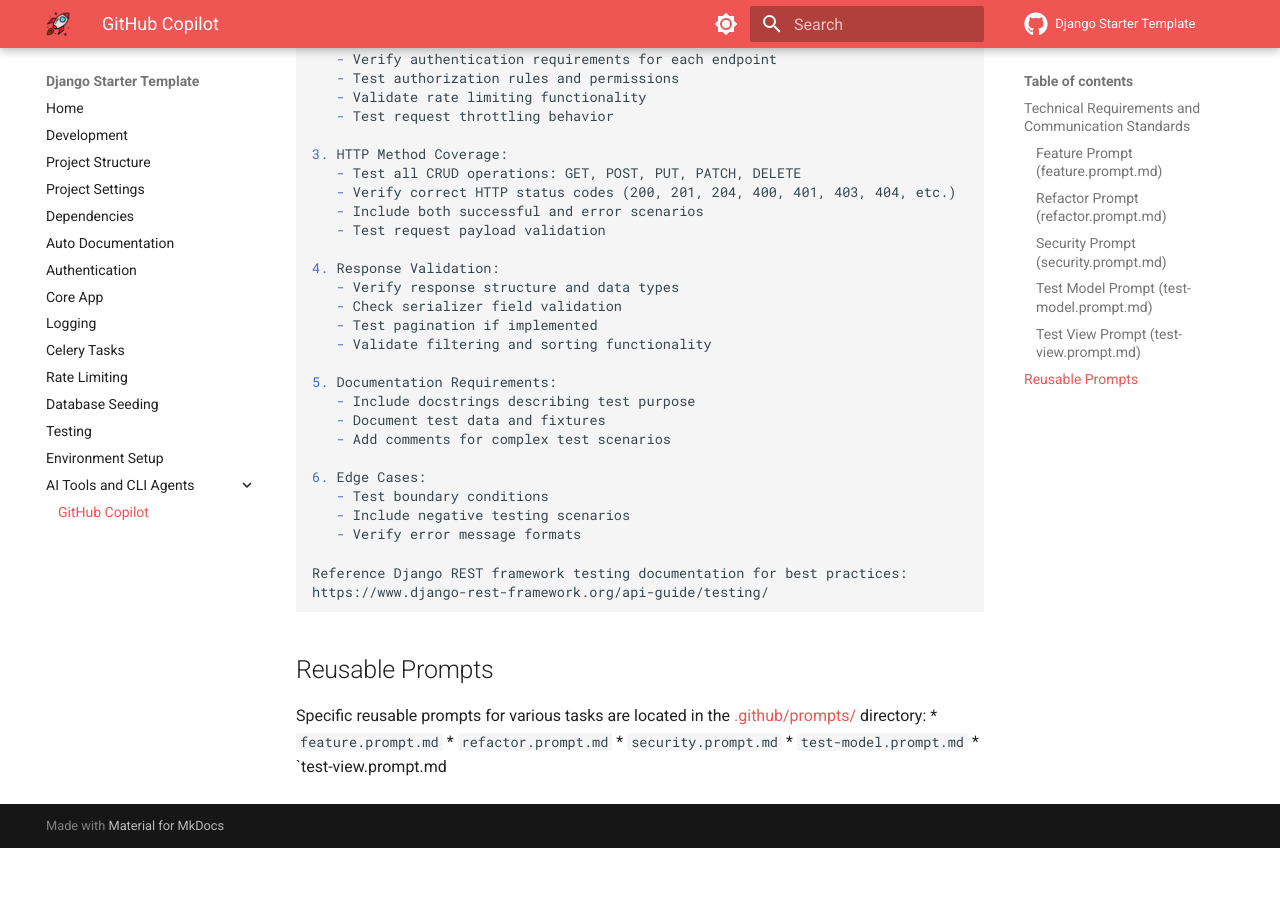
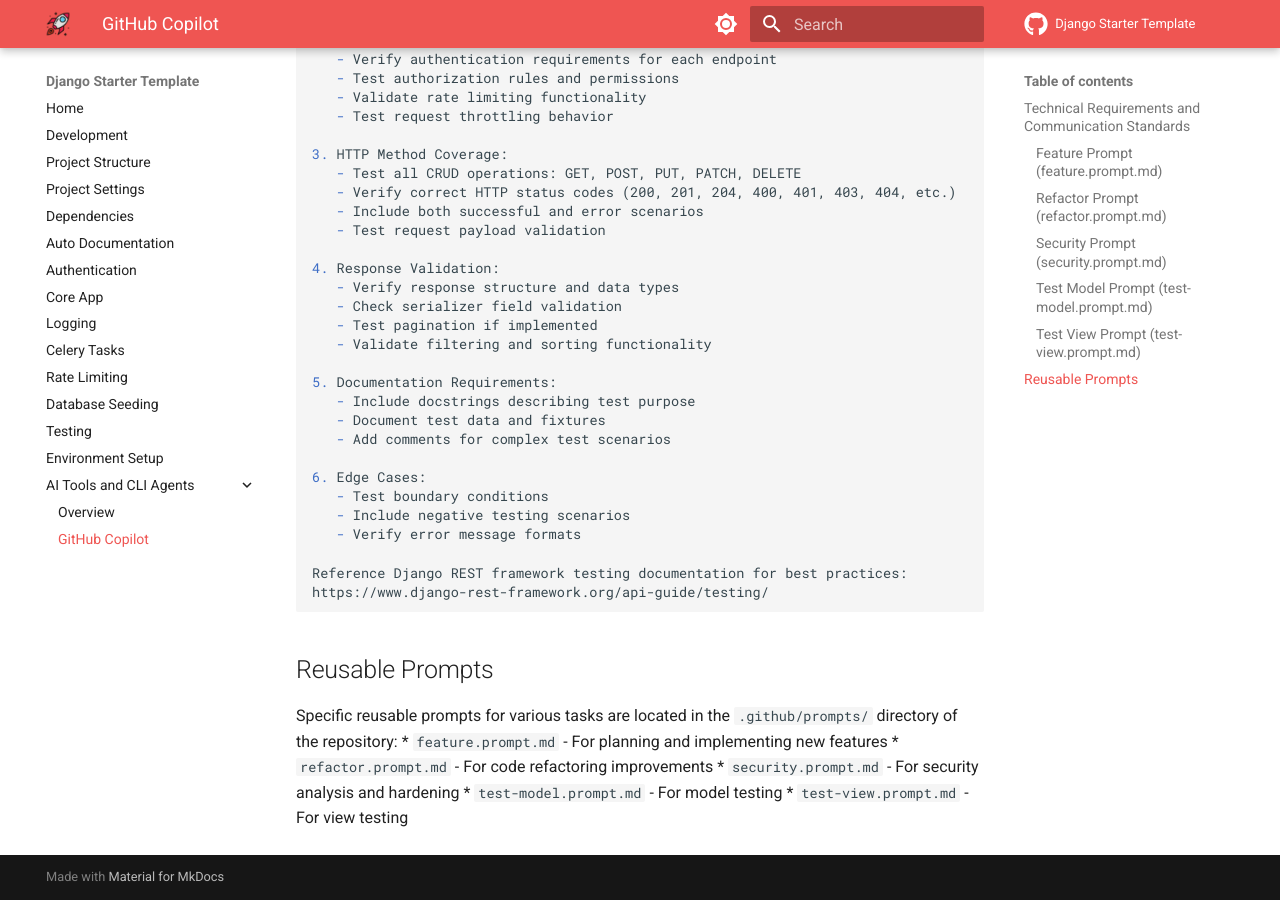
Before and after one commit to wilfredinni/django-starter-template, an MkDocs documentation site: the page built from docs/ai_tools/copilot.md, in a window 1280 px wide and 900 px high, scrolled down 4931 px. Built offline with MkDocs 1.6.1 and Material for MkDocs 9.7.7, drawn with Linux system fonts in a browser that asks for light colours; comment, search, counter and statistics services are not loaded; before the commit the page ends 5779 px from its top, so only the background shows below that.

Commit message:
feat: enhance documentation and add mkdocs commands to Makefile

```diff
--- a/docs/ai_tools/copilot.md
+++ b/docs/ai_tools/copilot.md
@@ -275,9 +275,9 @@
 
 ## Reusable Prompts
 
-Specific reusable prompts for various tasks are located in the [.github/prompts/](../../.github/prompts/) directory:
-*   `feature.prompt.md`
-*   `refactor.prompt.md`
-*   `security.prompt.md`
-*   `test-model.prompt.md`
-*   `test-view.prompt.md
+Specific reusable prompts for various tasks are located in the `.github/prompts/` directory of the repository:
+*   `feature.prompt.md` - For planning and implementing new features
+*   `refactor.prompt.md` - For code refactoring improvements
+*   `security.prompt.md` - For security analysis and hardening
+*   `test-model.prompt.md` - For model testing
+*   `test-view.prompt.md` - For view testing
--- a/mkdocs.yml
+++ b/mkdocs.yml
@@ -45,4 +45,5 @@
   - Testing: testing.md
   - Environment Setup: environment_setup.md
   - AI Tools and CLI Agents:
+    - Overview: ai_tools/index.md
     - GitHub Copilot: ai_tools/copilot.md
```
Also changed, not shown: docs/index.md (+1 -1 lines), 1 other file.
